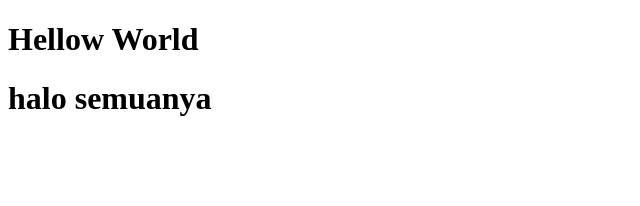
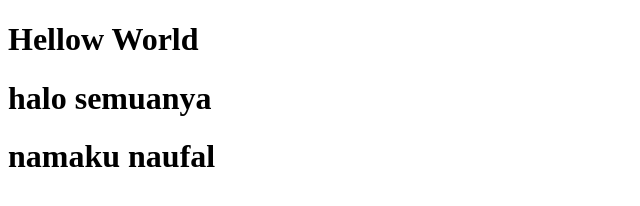
Before and after one commit to afsanarozan/belajar-github, a plain HTML site: page index.html in a window 1280 px wide. Shown: the whole page, without its empty margins (0-640 px from the left). Drawn offline with Linux system fonts and the light colour scheme.

Commit message:
add nama

```diff
--- a/index.html
+++ b/index.html
@@ -9,5 +9,6 @@
 <body>
     <h1>Hellow World</h1>
     <h1>halo semuanya</h1>
+    <h1>namaku naufal</h1>
 </body>
 </html>
```
